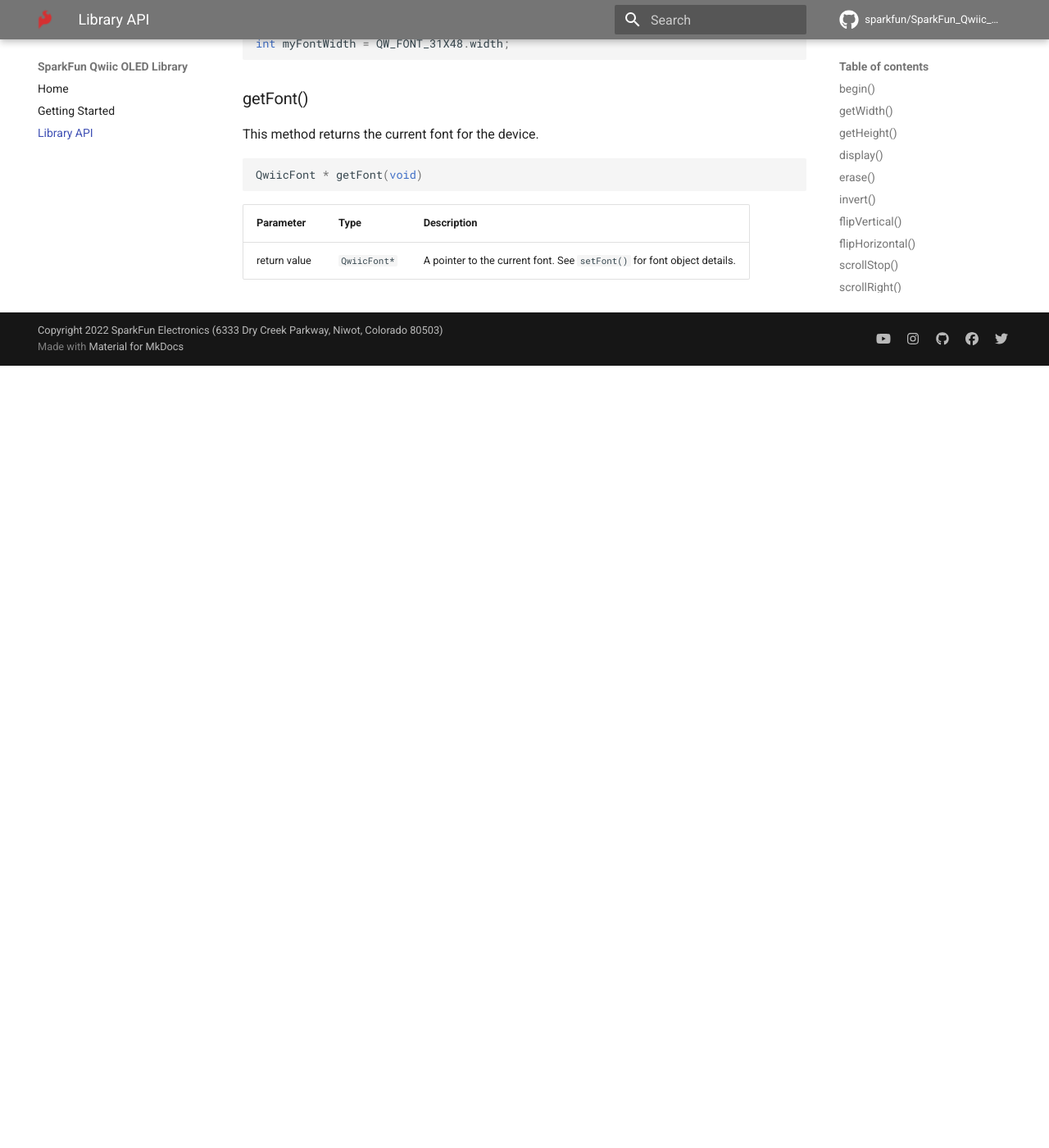
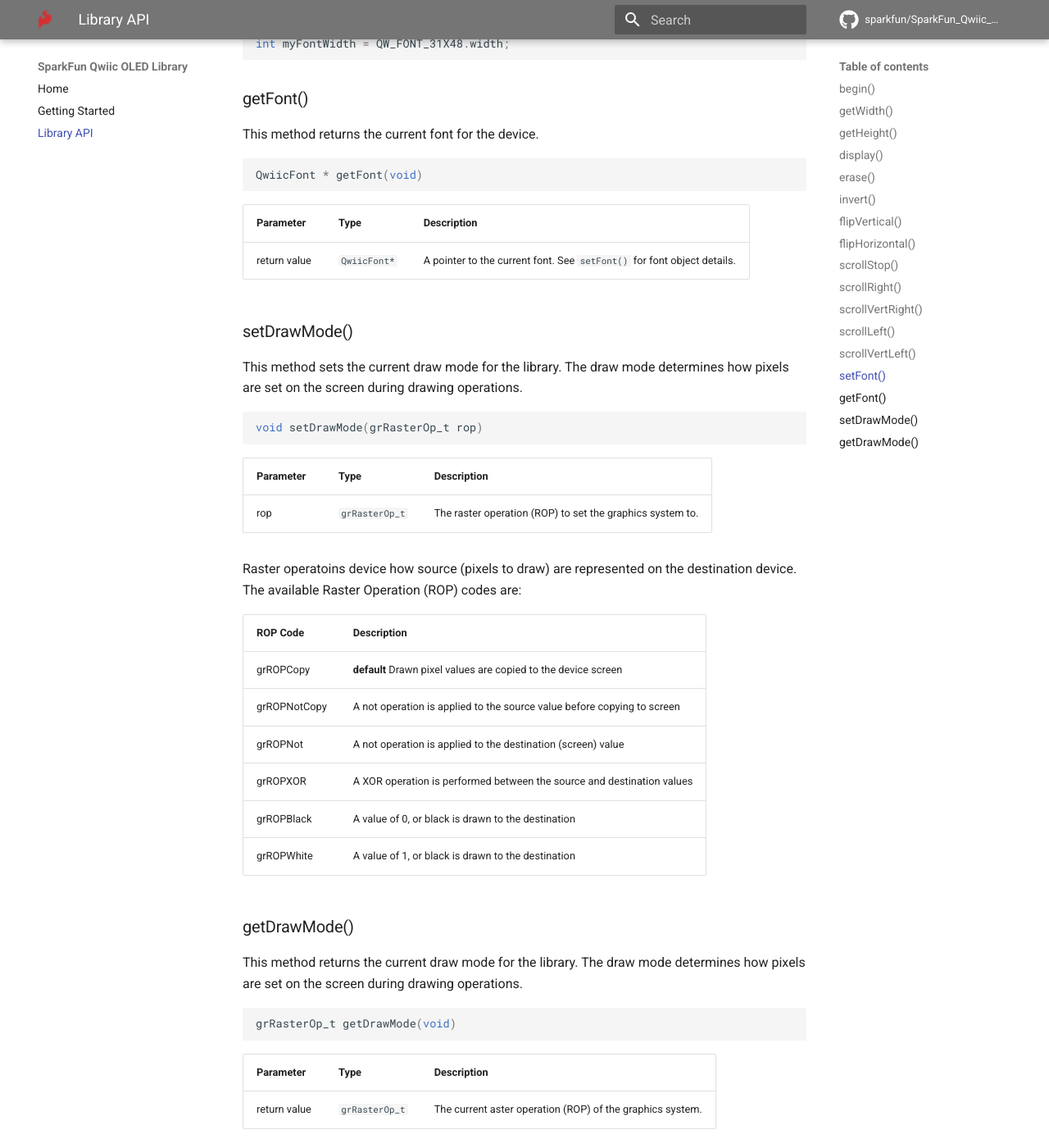
Before and after one commit to sparkfun/SparkFun_Qwiic_OLED_Arduino_Library, an MkDocs documentation site: the page built from docs/api_ref.md, in a window 1280 px wide and 1400 px high, scrolled down 6446 px. Shown: the whole window at 82% size. Built offline with MkDocs 1.6.1 and Material for MkDocs 9.7.7, drawn with Linux system fonts in a browser that asks for light colours; comment, search, counter and statistics services are not loaded; before the commit the page ends 6892 px from its top, so only the background shows below that.

Commit message:
added more api

````diff
--- a/docs/api_ref.md
+++ b/docs/api_ref.md
@@ -231,3 +231,36 @@
 | Parameter | Type | Description |
 | :--- | :--- | :--- |
 | return value | `QwiicFont*` | A pointer to the current font. See `setFont()` for font object details.|
+
+### setDrawMode()
+This method sets the current draw mode for the library. The draw mode determines how pixels are set on the screen during drawing operations.
+
+```c++
+void setDrawMode(grRasterOp_t rop)
+```
+
+| Parameter | Type | Description |
+| :--- | :--- | :--- |
+| rop | `grRasterOp_t` | The raster operation (ROP) to set the graphics system to.|
+
+Raster operatoins device how source (pixels to draw) are represented on the destination device. The available Raster Operation (ROP) codes are:
+
+| ROP Code | Description|
+| :--- | :--- |
+| grROPCopy | **default** Drawn pixel values are copied to the device screen|
+| grROPNotCopy | A not operation is applied to the source value before copying to screen|
+| grROPNot | A not operation is applied to the destination (screen) value |
+| grROPXOR | A XOR operation is performed between the source and destination values|
+| grROPBlack | A value of 0, or black is drawn to the destination |
+| grROPWhite | A value of 1, or black is drawn to the destination |
+
+### getDrawMode()
+This method returns the current draw mode for the library. The draw mode determines how pixels are set on the screen during drawing operations.
+
+```c++
+grRasterOp_t getDrawMode(void)
+```
+
+| Parameter | Type | Description |
+| :--- | :--- | :--- |
+| return value | `grRasterOp_t` | The current aster operation (ROP) of the graphics system.|
````
